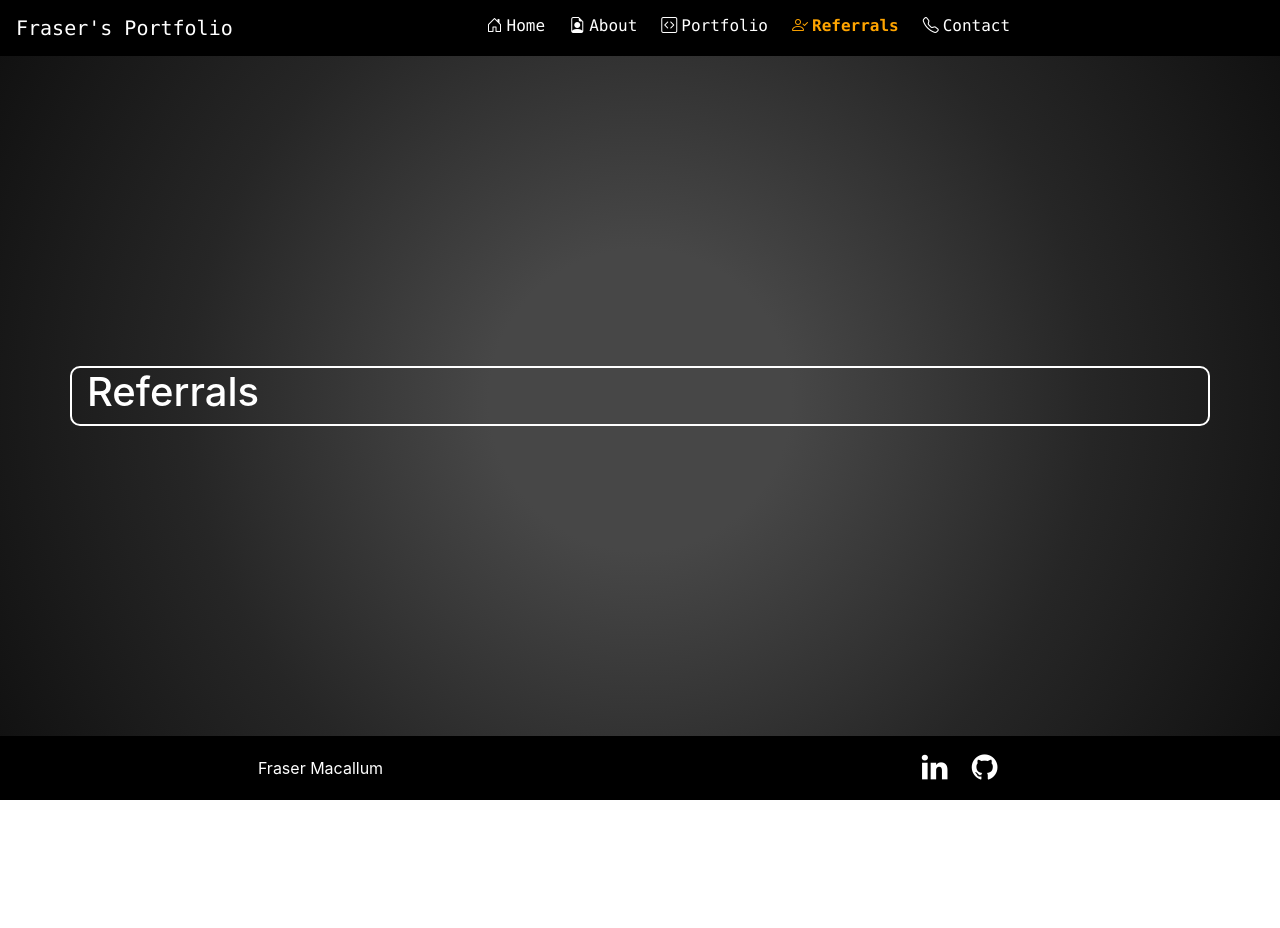
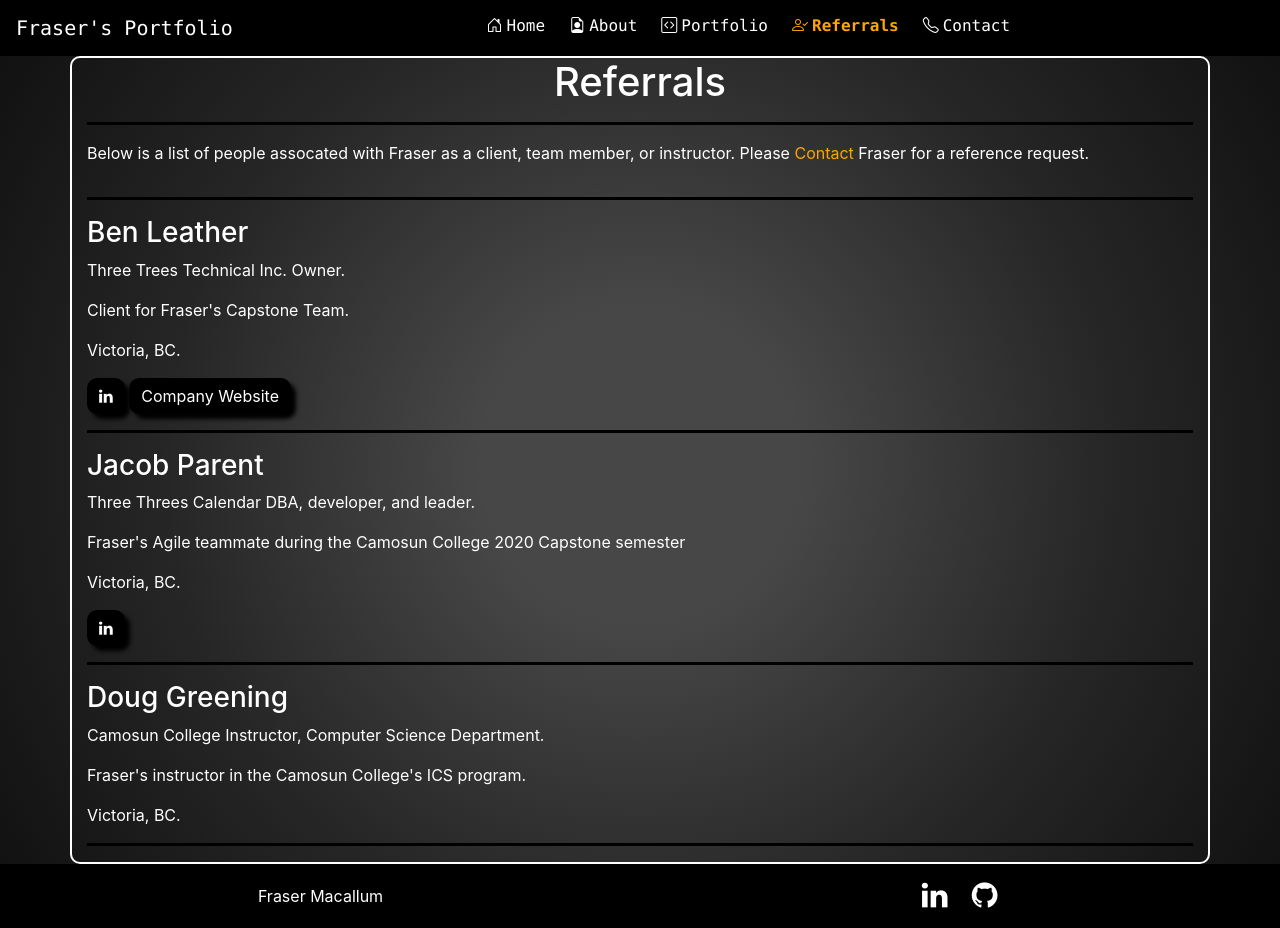
Before and after one commit to frayfray248/portfolio-react, a React (Create React App) app: page /referrals in a window 1280 px wide. Before the commit the page ends 800 px from the top, so only its background shows below. Built offline with nearby package versions, Linux system fonts and the light colour scheme.

Commit message:
Referrals component

```diff
--- a/src/components/Referrals.js
+++ b/src/components/Referrals.js
@@ -1,8 +1,52 @@
 import Container from '../styledComponents/StyledContainer';
+import Hr from '../styledComponents/StyledHr';
+import Button from '../styledComponents/StyledButton';
+import Icon from '../styledComponents/StyledIcon';
+import Table from 'react-bootstrap/Table';
+import Col from 'react-bootstrap/Col';
+import Row from 'react-bootstrap/Row';
 
 const Referrals = () => (
     <Container>
-        <h1>Referrals</h1>
+        <h1 className="text-center">Referrals</h1>
+        <Hr bgColor={'black'} />
+        <p>
+            Below is a list of people assocated with Fraser
+            as a client, team member, or instructor. Please
+            <a href='contact'> Contact</a> Fraser for a reference request.
+        </p>
+        <Row>
+            <Col>
+                <Hr bgColor={'black'} />
+                <h3>Ben Leather</h3>
+                <p>Three Trees Technical Inc. Owner.</p>
+                <p>Client for Fraser's Capstone Team.</p>
+                <p>Victoria, BC.</p>
+                <Button href="https://www.linkedin.com/in/benleather/" className='fa fa-linkedin'></Button><span> </span>
+                <Button href="https://3treestech.com/">Company Website</Button>
+            </Col>
+        </Row>
+        <Row>
+            <Col>
+                <Hr bgColor={'black'} />
+                <h3>Jacob Parent</h3>
+                <p>Three Threes Calendar DBA, developer, and leader.</p>
+                <p>Fraser's Agile teammate during the Camosun College 2020 Capstone semester</p>
+                <p>Victoria, BC.</p>
+                <Button href="https://www.linkedin.com/in/jacob-parent-357126170/" className='fa fa-linkedin'></Button>
+            </Col>
+        </Row>
+        <Row>
+            <Col>
+                <Hr bgColor={'black'} />
+                <h3>Doug Greening</h3>
+                <p>Camosun College Instructor, Computer Science Department.</p>
+                <p>Fraser's instructor in the Camosun College's ICS program.</p>
+                <p>Victoria, BC.</p>
+                <Hr bgColor={'black'} />
+            </Col>
+        </Row>
+
     </Container>
 
 )
```
Also changed, not shown: 1 other file (tests, documents, lock files or other folders).
